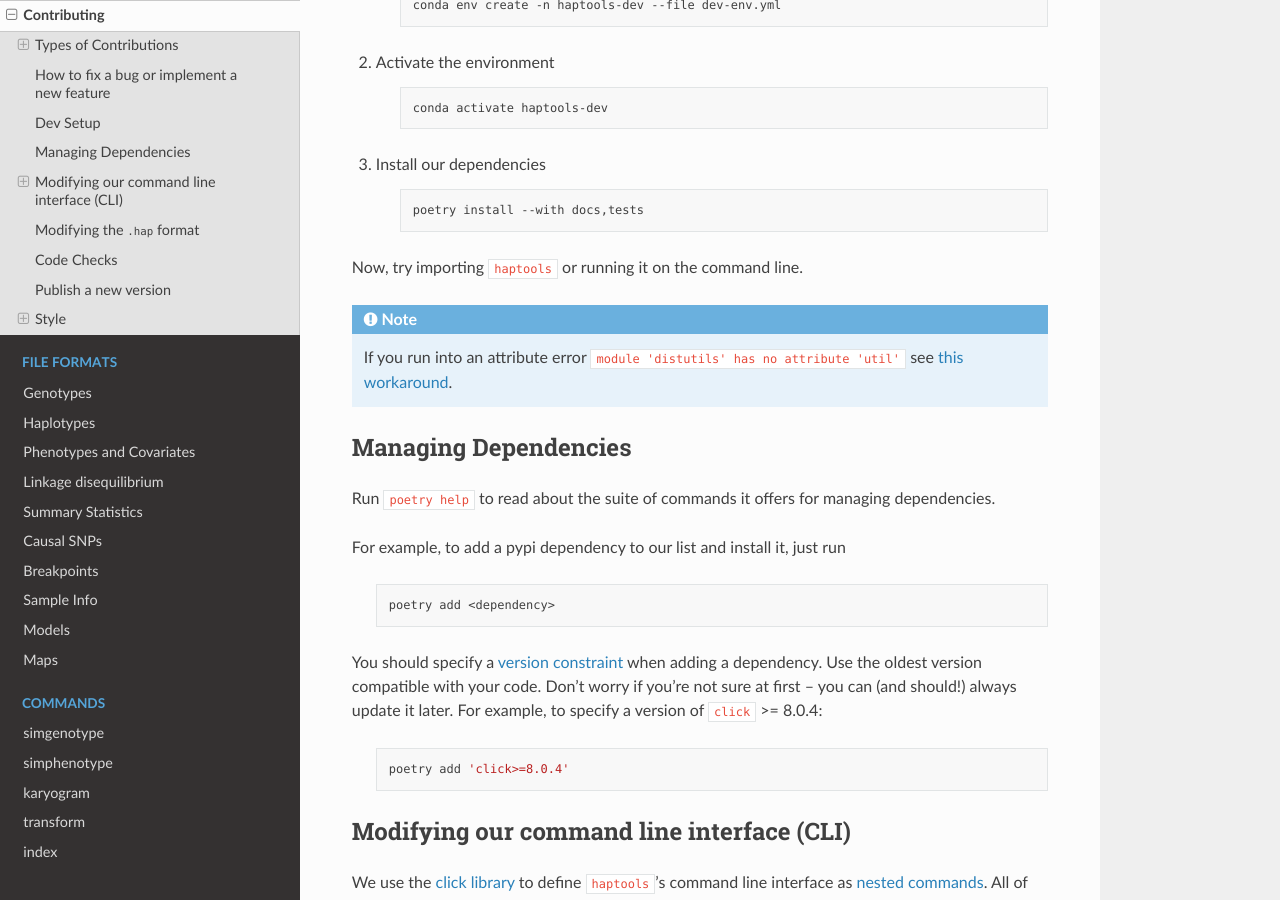
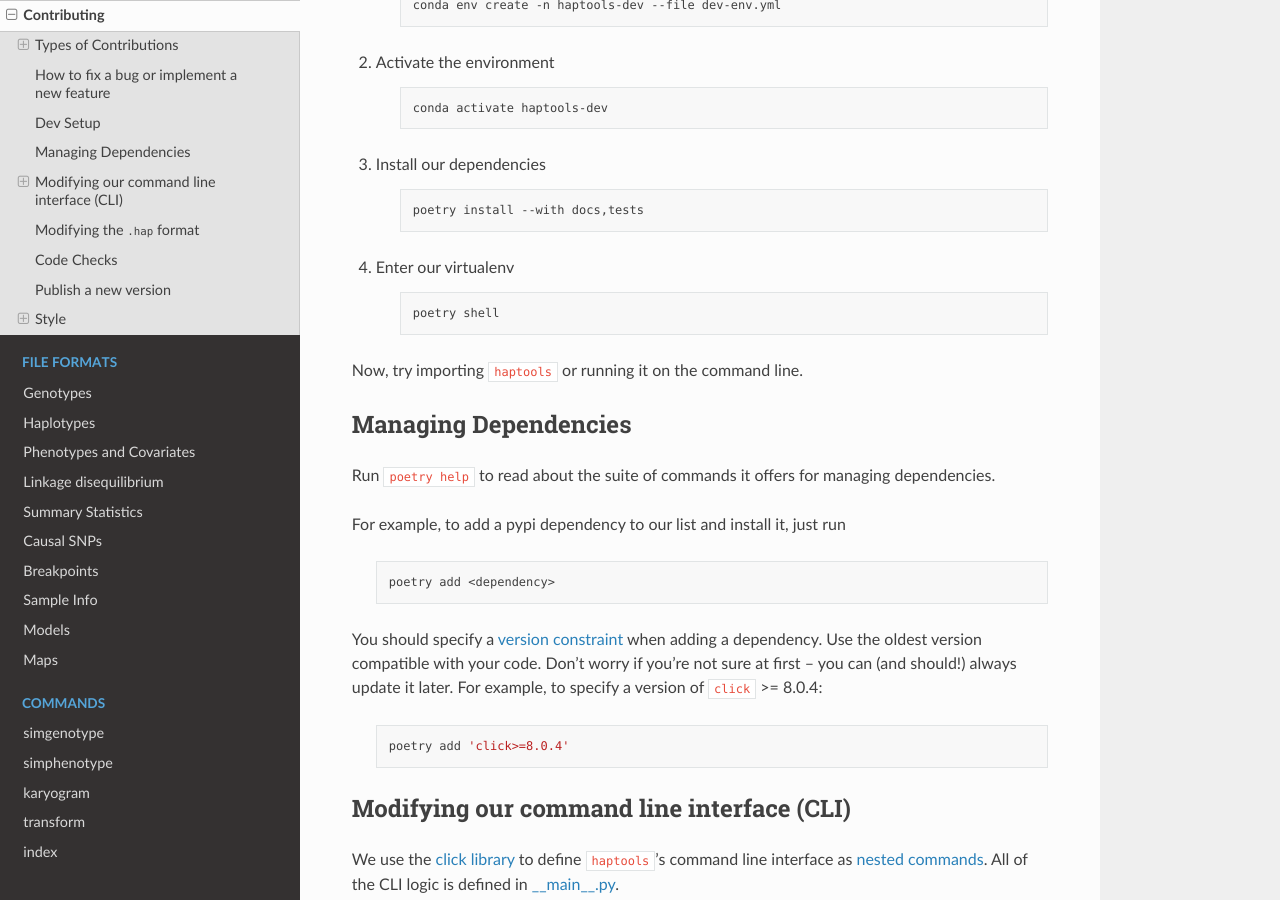
Before and after one commit to CAST-genomics/haptools, a Sphinx documentation site: the page built from docs/project_info/contributing.rst, in a window 1280 px wide and 900 px high, scrolled down 2017 px. Built offline with Sphinx 7.4.7 and the Read the Docs theme 2.0.0, drawn with Linux system fonts in a browser that asks for light colours.

Commit message:
add poetry shell command to install instructions

```diff
--- a/docs/project_info/contributing.rst
+++ b/docs/project_info/contributing.rst
@@ -81,12 +81,13 @@ Follow these steps to set up a development environment.
     .. code-block:: bash
 
         poetry install --with docs,tests
+4. Enter our virtualenv
+
+    .. code-block:: bash
+
+        poetry shell
 
 Now, try importing ``haptools`` or running it on the command line.
-
-.. note::
-   If you run into an attribute error ``module 'distutils' has no attribute 'util'`` see `this workaround <https://github.com/python-poetry/poetry/issues/3336#issuecomment-831789763>`_.
-
 
 ---------------------
 Managing Dependencies
```
